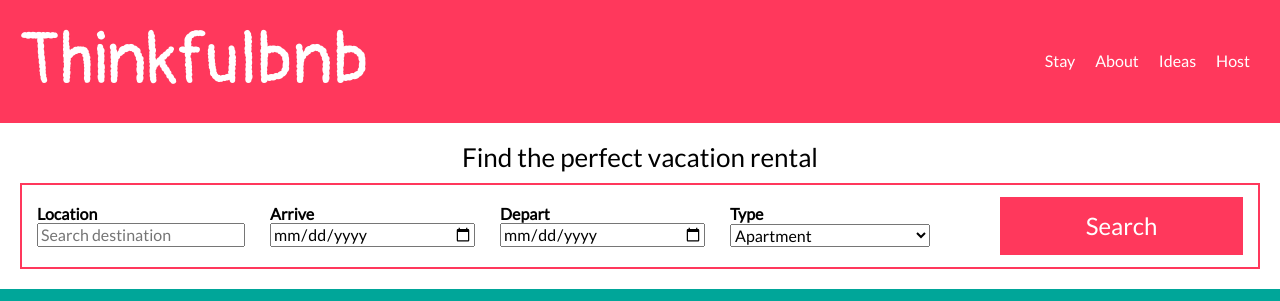
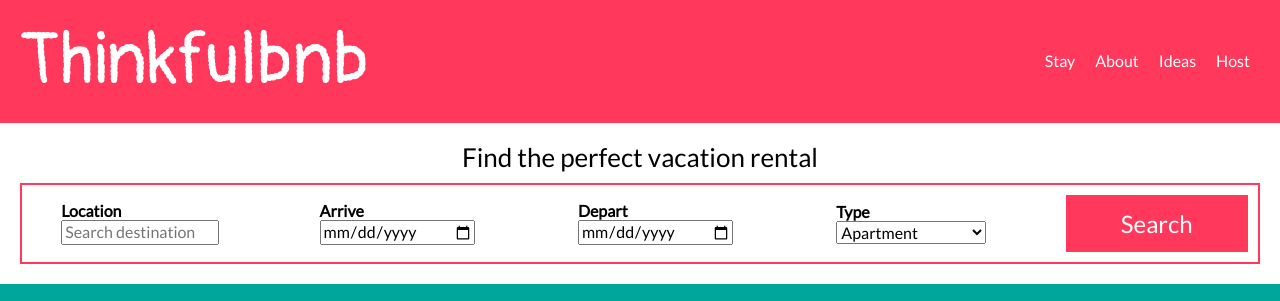
Before and after one commit to DylanMcDowell37/Thinkfulbnb, a plain HTML site: page index.html in a window 1280 px wide. Shown: the top 301 px of the page. Drawn offline with nearby package versions, Linux system fonts and the light colour scheme.

Commit message:
Update style.css

```diff
--- a/style.css
+++ b/style.css
@@ -107,7 +107,7 @@ form div {
 
 form select,
 form input {
-  width: 200px;
+  width: 150px;
 }
 
 form button {
@@ -146,7 +146,8 @@ footer p {
 }
 
 /* -------  Media Query ------- */
-@media (min-width: 800px) {
+
+@media (min-width: 1000px) {
   header {
     flex-direction: row;
     justify-content: space-between;
@@ -157,17 +158,16 @@ footer p {
   form {
     display: flex;
     flex-direction: row;
-    flex-wrap: wrap;
+    /* flex-wrap: wrap;  */
   }
-  form div {
+   form div {
     flex-direction: column;
-    justify-content: space-between;
-    align-items: flex-start;
-    margin: 10px 20px 10px 5px;
+    /* justify-content: space-between; */
+    margin: auto;
   }
+
   form button {
-    width: 20%;
-    margin-left: 50px;
+    width:15% ;
   }
 
   #about .group,
@@ -223,4 +223,5 @@ footer p {
   form input {
     width: 140px;
   }
+
 }
```
